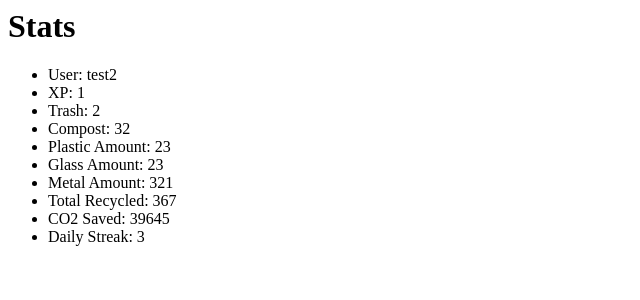
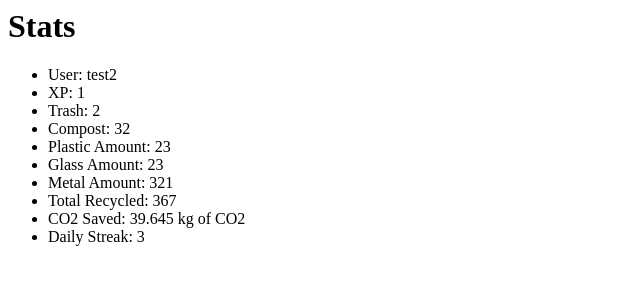
Before and after one commit to tsechris/CodeJam13, a Django app: page /game/ in a window 1280 px wide. Shown: the top 300 px of the page, without its empty margins (0-640 px from the left). Run offline with Django 4.2, Linux system fonts and the light colour scheme; data comes from the database, SQL or seed files in the repository.

Commit message:
added an unit

```diff
--- a/EcoSnap/game/templates/game.html
+++ b/EcoSnap/game/templates/game.html
@@ -10,7 +10,7 @@
     <li>Glass Amount: {{glass}}</li>
     <li>Metal Amount: {{metal}}</li>
     <li>Total Recycled: {{total_recycled}} </li>
-    <li>CO2 Saved: {{total_emission}} </li>
+    <li>CO2 Saved: {{total_emission}} kg of CO2</li>
 
     <li>Daily Streak: {{daily_streak}}</li>
 
--- a/EcoSnap/game/views.py
+++ b/EcoSnap/game/views.py
@@ -13,7 +13,7 @@ def game(requests):
     metal_emission = user.metal * 99 # average CO2 save from recycling an aluminium can is 99g
     paper_emission = user.paper * 5 # average CO2 save from recycling paper is 5g
     plastic_emission = user.plastic * 40 # average CO2 save from a plastic bottle is 41g
-    total_emission = glass_emission + metal_emission + paper_emission + plastic_emission;
+    total_emission = (glass_emission + metal_emission + paper_emission + plastic_emission)/1000;
 
     return render(requests, "game.html", {"plastic": user.plastic,
                                           "glass": user.glass,
```
